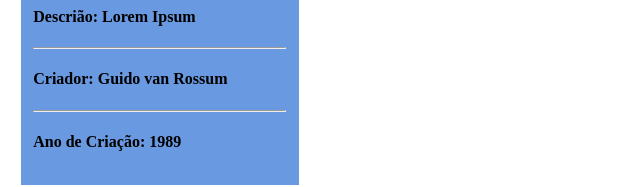
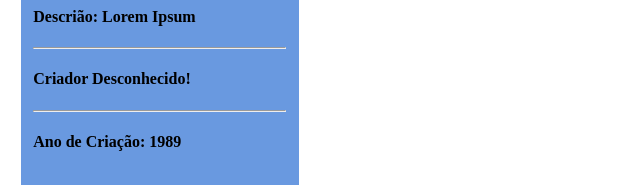
Before and after one commit to luanaflorencio/learning-vue, a Vue app: page / in a window 1280 px wide. Shown: the part 336-523 px from the top of the page, without its empty margins (0-640 px from the left). Built offline with nearby package versions, Linux system fonts and the light colour scheme.

Commit message:
Testando diretivas

```diff
--- a/src/App.vue
+++ b/src/App.vue
@@ -2,7 +2,7 @@
   <div id="app">
     <h1>ProgramaDEV</h1>
     <input type="text" v-model="boxProg.linguagem">
-    <Linguagem :linguagem="boxProg"/>
+    <Linguagem :linguagem="boxProg" :showcriador="false"/>
   </div>
 
 </template>
--- a/src/components/Linguagem.vue
+++ b/src/components/Linguagem.vue
@@ -9,9 +9,10 @@
         <div class="data">
             <h4>Linguagem: {{ linguagem.linguagem }}</h4>
             <hr>
-            <h4>Descrião: {{ linguagem.descricao }}</h4>
+            <h4 v-show="2 > 1">Descrião: {{ linguagem.descricao }}</h4>
             <hr>
-            <h4>Criador: {{ linguagem.criador }}</h4>
+            <h4 v-if="showcriador == true">Criador: {{ linguagem.criador }}</h4>
+            <h4 v-else>Criador Desconhecido!</h4>
             <hr>
             <h4>Ano de Criação: {{ linguagem.ano }}</h4>
         </div>
@@ -26,10 +27,10 @@
         }
     },
      props: {
-        linguagem: String,
-        descricao: String,
-        criador: String,
-        ano: Number
+        description: Number,
+        showcriador: Boolean,
+        linguagem: Object,
+
     }
 
 }
```
